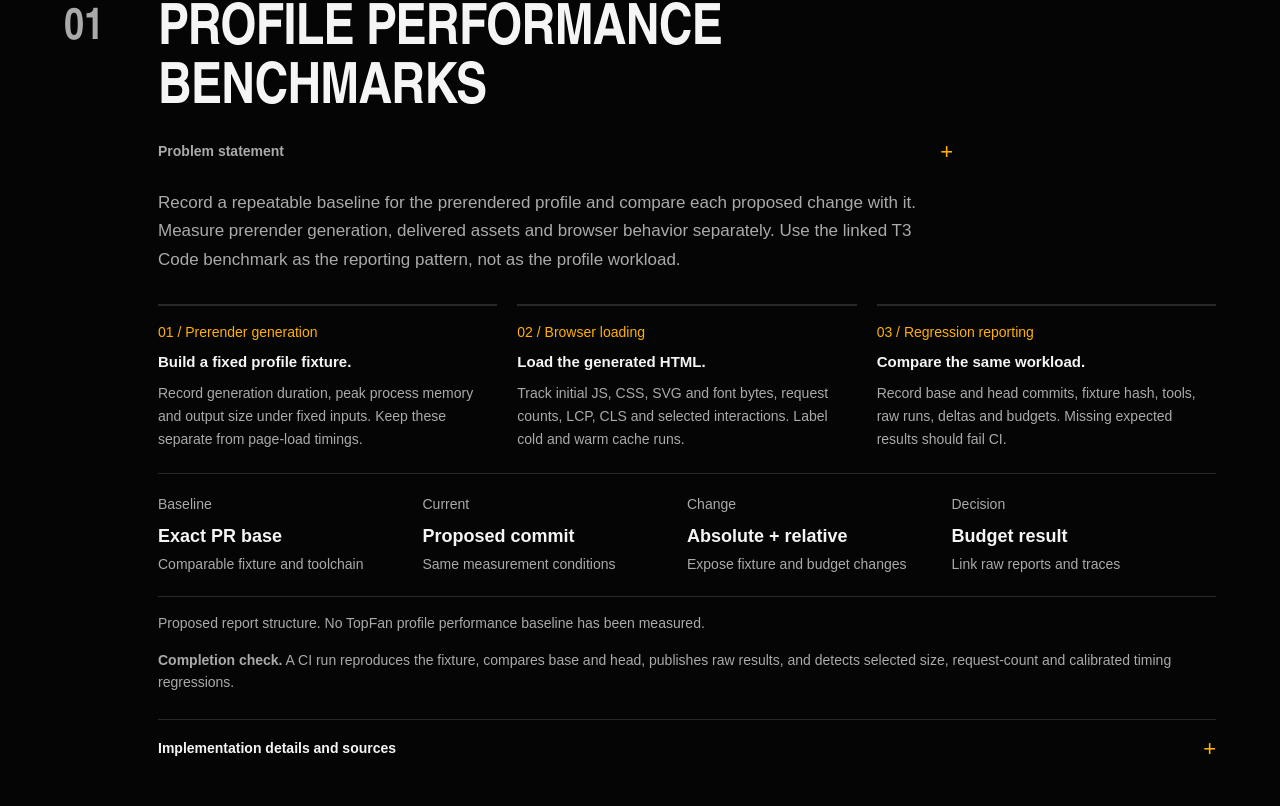
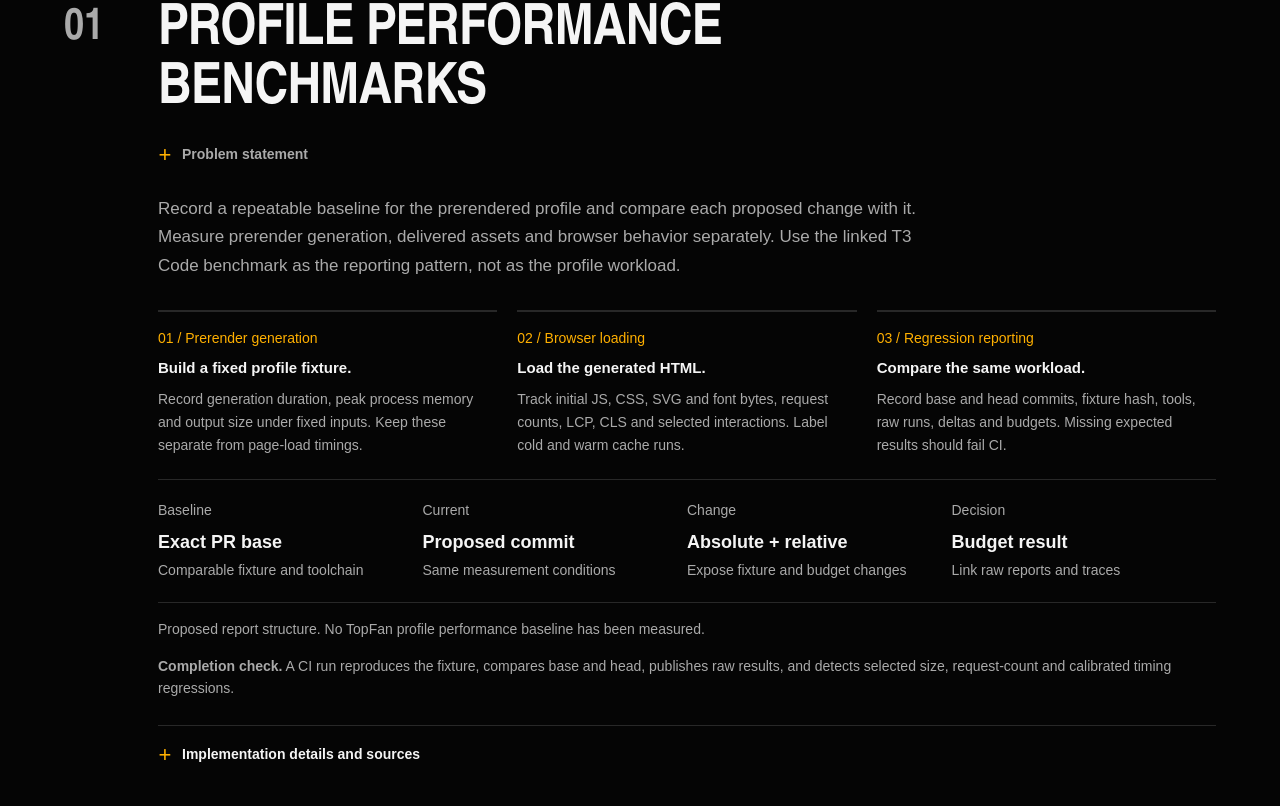
Before and after one commit to prateekkumaroriginal/notes, a plain HTML site: page topfans-platform-research.html in a window 1280 px wide. Shown: the part 1334-2140 px from the top of the page. Drawn offline with Linux system fonts and the light colour scheme.

Commit message:
Distinguish problem statements and align disclosure controls

```diff
--- a/topfans-platform-research.html
+++ b/topfans-platform-research.html
@@ -46,10 +46,10 @@
 #report .chapter-body{margin:29px 0 0 94px}
 #report .chapter-source{font-size:14px;color:var(--dim);margin:14px 0 0}
 #report details{margin-top:25px;border-top:1px solid var(--line)}
-#report summary{cursor:pointer;list-style:none;font:700 14px/1.5 var(--ui);letter-spacing:0;text-transform:none;padding:18px 0;display:flex;align-items:center;justify-content:space-between;gap:12px}
+#report summary{cursor:pointer;list-style:none;font:700 14px/1.5 var(--ui);letter-spacing:0;text-transform:none;padding:18px 0;display:flex;align-items:center;justify-content:flex-start;gap:10px;min-height:44px}
 #report summary::-webkit-details-marker{display:none}
-#report summary::after{content:'+';font:400 22px/1 var(--ui);color:var(--gold)}
-#report details[open]>summary::after{content:'−'}
+#report summary::before{content:'+';font:400 22px/1 var(--ui);color:var(--gold);min-width:14px;text-align:center}
+#report details[open]>summary::before{content:'−'}
 #report .evidence{max-width:850px;padding:0 0 16px;font-size:16px;line-height:1.8;color:var(--dim)}
 #report .evidence p{margin:0 0 21px}
 #report .evidence p:last-child{margin-bottom:0}
@@ -111,7 +111,7 @@
 
 @media(max-width:650px){#report .report-table{display:block;min-width:0;width:100%;font-size:15px}#report .report-table thead{position:absolute;width:1px;height:1px;overflow:hidden;clip-path:inset(50%);white-space:nowrap}#report .report-table tbody,#report .report-table tbody tr{display:block;width:100%}#report .report-table tbody tr{padding-bottom:12px;border-bottom:1px solid var(--line)}#report .report-table tbody th,#report .report-table tbody th:first-child{display:block;width:100%;padding:16px 0 8px;border:0;font-size:16px}#report .report-table tbody td{display:block;width:100%;padding:8px 0 12px;border:0}#report .report-table td::before{content:attr(data-label);display:block;font-size:14px;font-weight:700;color:var(--ink);margin-bottom:4px}}
 
-#report .problem-statement{max-width:795px;margin-top:12px;border-top:0}#report .problem-statement>summary{padding:8px 0;color:var(--dim);font-weight:600}#report .problem-statement>summary:hover{color:var(--ink)}#report .problem-statement>p{font-size:16px;line-height:1.7;color:var(--dim);margin:8px 0 0}#report .source-disclosure{margin-top:0;border-top:0}#report .source-disclosure>summary{padding:0 0 12px}#report .source-disclosure h2{font-size:20px;line-height:1.4;margin:0;letter-spacing:-.02em;display:flex;align-items:baseline;flex-wrap:wrap;gap:8px 24px}#report .source-disclosure .source-index{padding-top:12px}
+#report .problem-statement{max-width:795px;margin-top:12px;border-top:0}#report .problem-statement>summary{padding:8px 0;color:var(--dim);font-weight:600}#report .problem-statement>summary:hover{color:var(--ink)}#report .problem-statement>p{font-size:16px;line-height:1.7;color:var(--ink);margin:8px 0 0;padding:14px 18px;background:var(--surface);border-inline-start:3px solid var(--gold);border-radius:6px}#report .source-disclosure{margin-top:0;border-top:0}#report .source-disclosure>summary{padding:0 0 12px;align-items:baseline}#report .source-disclosure h2{font-size:20px;line-height:1.4;margin:0;letter-spacing:-.02em;display:flex;align-items:baseline;flex-wrap:wrap;gap:8px 24px}#report .source-disclosure .source-index{padding-top:12px}
 </style></head><body><main id="report">
  <a class="skip-link" href="#findings">Skip to findings</a>
  <section class="hero" aria-labelledby="report-title">
```
